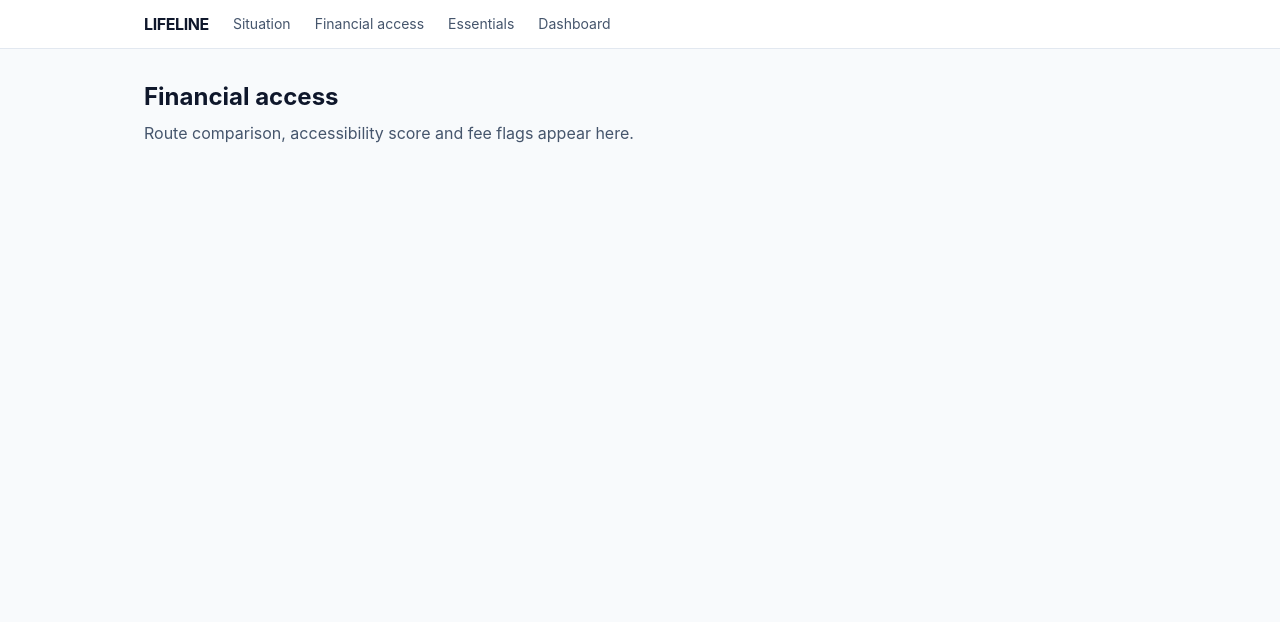
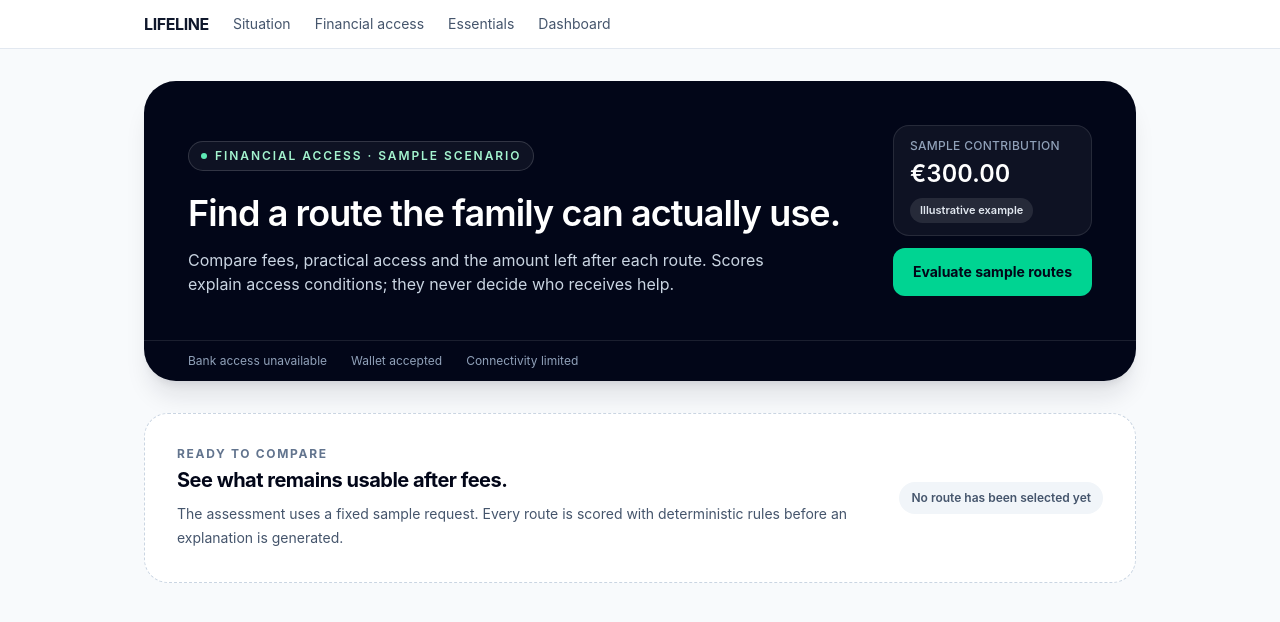
Before and after one commit to FathimaMehrinVS/LIFELINE_PayPal_AI_Hackathon, a Next.js app in the folder apps/web/: page /finance in a window 1280 px wide. Shown: the top 622 px of the page. Built offline with nearby package versions, Linux system fonts and the light colour scheme; no server answers.

Commit message:
Built the financial access page experience

```diff
--- a/apps/web/app/finance/page.tsx
+++ b/apps/web/app/finance/page.tsx
@@ -1,9 +1,59 @@
-// Owner: Member 2 (feature/financial-intelligence)
+"use client";
+
+import { useState } from "react";
+import type { FinanceResult } from "@lifeline/contracts";
+import { ApiRequestError, api } from "../../services/api";
+import { FinancePageHeader } from "./components/FinancePageHeader";
+import { FinanceResults } from "./components/FinanceResults";
+import { SAMPLE_REQUEST } from "./finance-sample";
+
 export default function FinancePage() {
+  const [result, setResult] = useState<FinanceResult | null>(null);
+  const [error, setError] = useState<string | null>(null);
+  const [loading, setLoading] = useState(false);
+
+  async function evaluateSample() {
+    setLoading(true);
+    setError(null);
+    try {
+      setResult(await api.evaluateFinance(SAMPLE_REQUEST));
+    } catch (cause) {
+      const message = cause instanceof ApiRequestError
+        ? cause.message
+        : cause instanceof Error
+          ? cause.message
+          : "The financial assessment could not be loaded.";
+      setError(message);
+    } finally {
+      setLoading(false);
+    }
+  }
+
   return (
-    <section className="space-y-2">
-      <h1 className="text-2xl font-bold">Financial access</h1>
-      <p className="text-slate-600">Route comparison, accessibility score and fee flags appear here.</p>
+    <section className="space-y-8 pb-10">
+      <FinancePageHeader loading={loading} hasResult={result !== null} onEvaluate={evaluateSample} />
+
+      {error && (
+        <div role="alert" className="rounded-2xl border border-rose-200 bg-rose-50 px-5 py-4 text-sm text-rose-900">
+          <p className="font-bold">Couldn’t evaluate the routes</p>
+          <p className="mt-1">{error}. Check that the API is running, then try again.</p>
+        </div>
+      )}
+
+      {result ? (
+        <FinanceResults result={result} />
+      ) : (
+        <section className="grid gap-4 rounded-3xl border border-dashed border-slate-300 bg-white p-6 sm:grid-cols-[1fr_auto] sm:items-center sm:p-8" aria-live="polite">
+          <div>
+            <p className="text-xs font-bold uppercase tracking-[0.14em] text-slate-500">Ready to compare</p>
+            <h2 className="mt-1 text-xl font-bold tracking-tight text-slate-950">See what remains usable after fees.</h2>
+            <p className="mt-2 max-w-2xl text-sm leading-6 text-slate-600">
+              The assessment uses a fixed sample request. Every route is scored with deterministic rules before an explanation is generated.
+            </p>
+          </div>
+          <span className="rounded-full bg-slate-100 px-3 py-2 text-xs font-semibold text-slate-600">No route has been selected yet</span>
+        </section>
+      )}
     </section>
   );
 }
```
